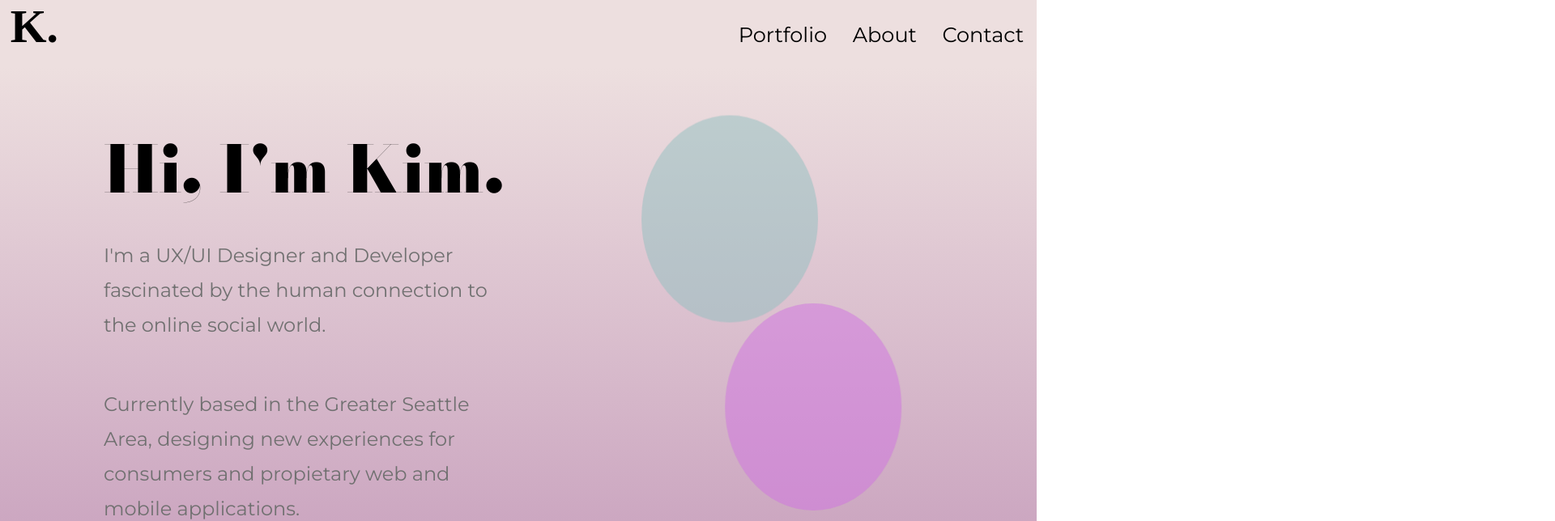
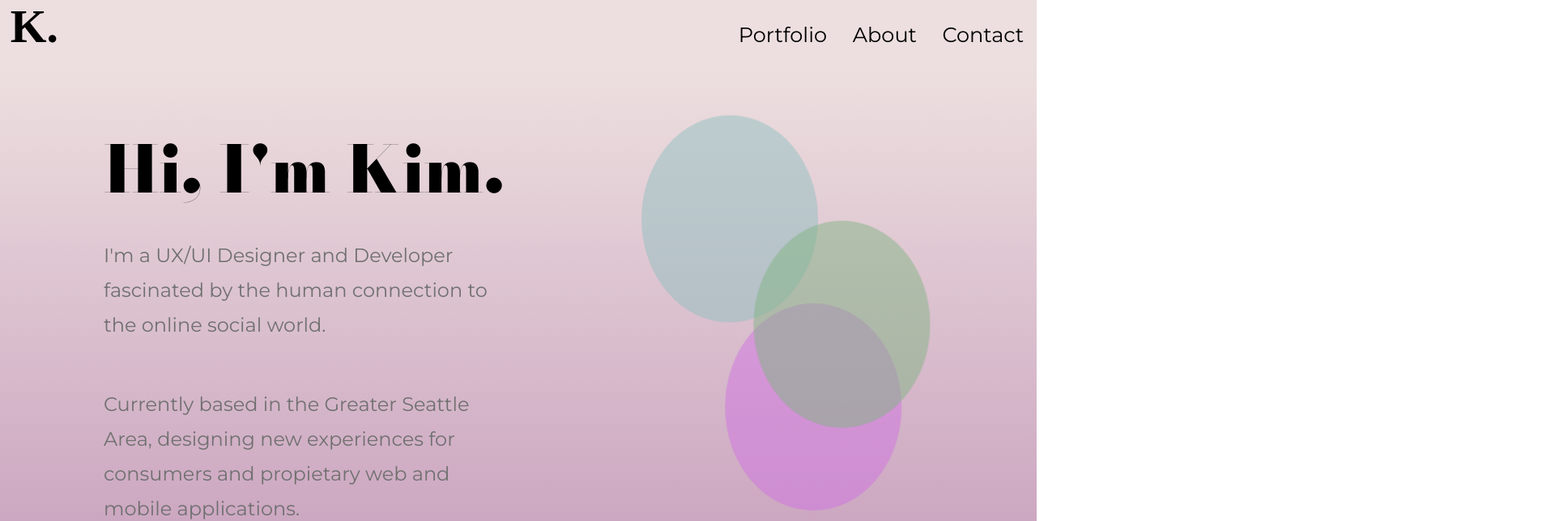
Before and after one commit to KimDuclos/design-portfolio, a React (Create React App) app: page / in a window 1280 px wide. Shown: the top 644 px of the page at 81% size, 1920 px wide, since content can reach past the window. Built offline with nearby package versions, Linux system fonts and the light colour scheme.

Commit message:
fixed circle 3 left margin at 1500

```diff
--- a/src/components/circle-animation.scss
+++ b/src/components/circle-animation.scss
@@ -95,7 +95,7 @@ $size375: "375px";
     border-radius: 50%;
     margin: 22% 0 0 10%;
     @media (max-width: $size1500) {
-      margin: 25.5% 0 0 101000%;
+      margin: 25.5% 0 0 10%;
       height: 8%;
       width: 8.5%;
     }
```
